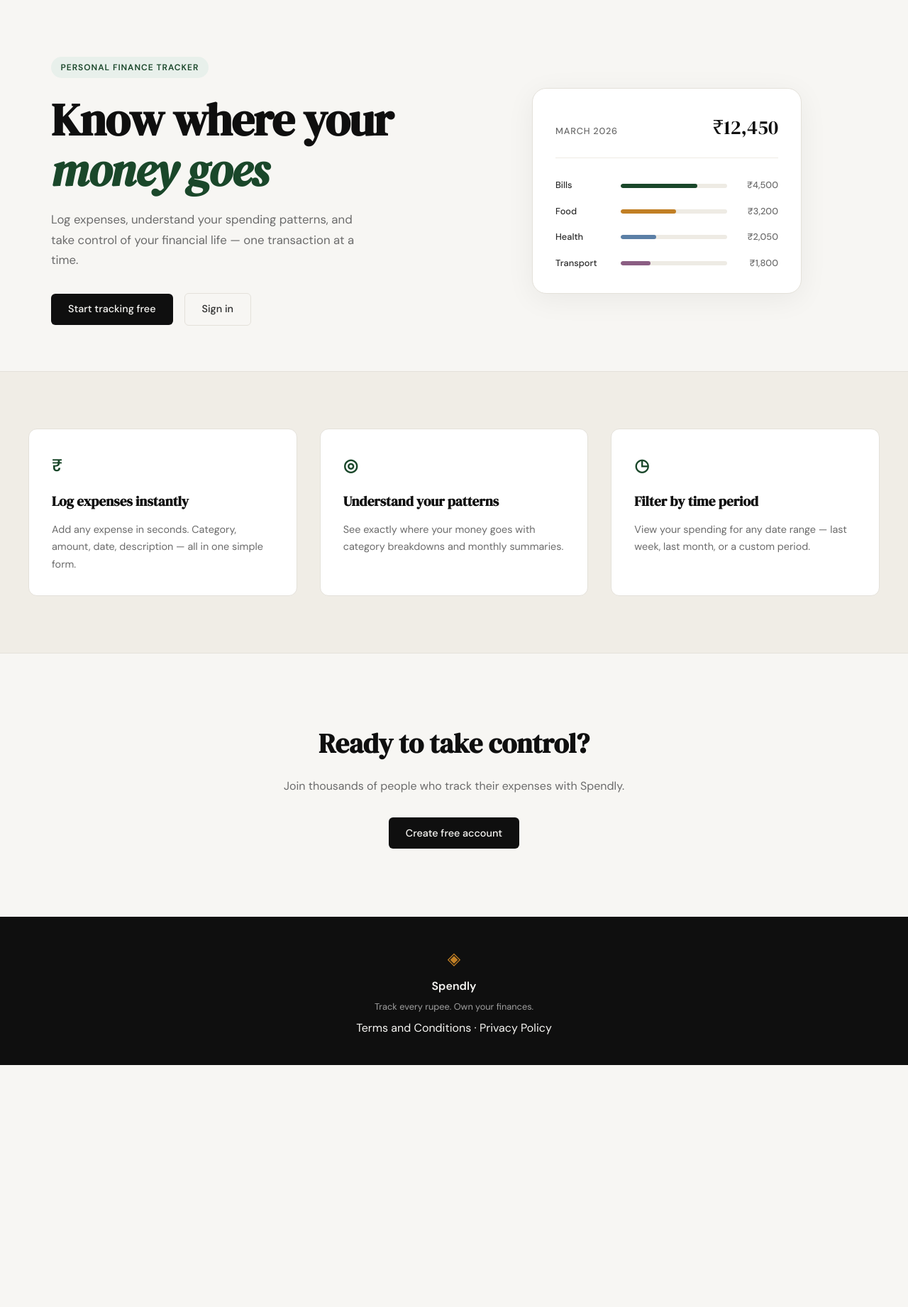
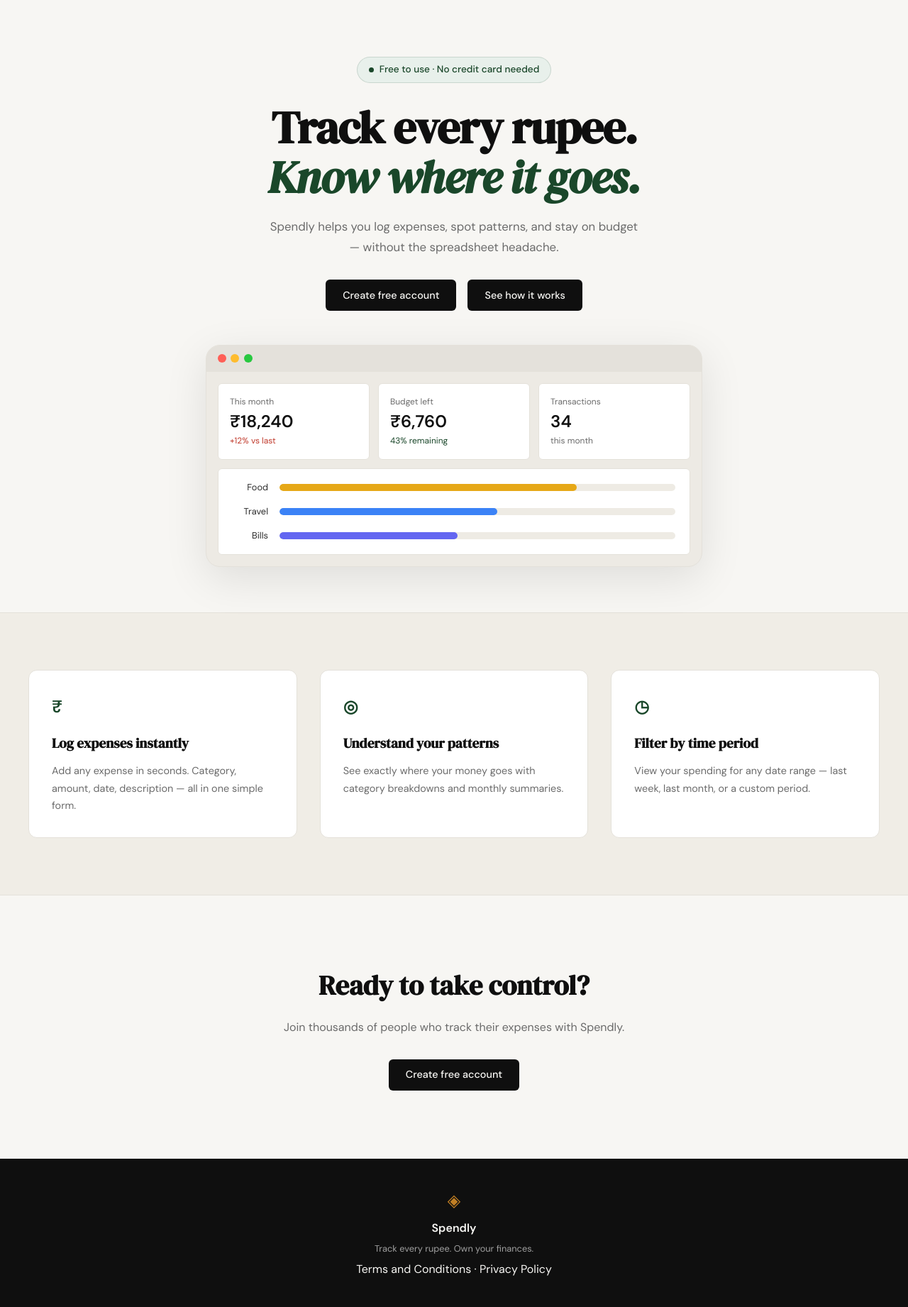
Before and after one commit to akshayjain-lgtm/Expense_tracker, a Flask app: page / in a window 1280 px wide. Shown: the part 61-1903 px from the top of the page at 71% size. Before the commit the page ends 1562 px from the top, so only its background shows below. Run offline with Flask 3, Linux system fonts and the light colour scheme.

Commit message:
landing: redesign hero section to match mockup

```diff
--- a/static/css/style.css
+++ b/static/css/style.css
@@ -125,25 +125,35 @@ a { color: inherit; text-decoration: none; }
 
 .hero {
     padding: 5rem 2rem 4rem;
-    display: grid;
-    grid-template-columns: 1fr 1fr;
-    gap: 4rem;
+    display: flex;
+    flex-direction: column;
     align-items: center;
-    max-width: var(--max-width);
+    text-align: center;
+    gap: 3rem;
+    max-width: 800px;
     margin: 0 auto;
 }
 
 .hero-badge {
-    display: inline-block;
+    display: inline-flex;
+    align-items: center;
+    gap: 0.5rem;
     background: var(--accent-light);
     color: var(--accent);
-    font-size: 0.75rem;
-    font-weight: 600;
-    letter-spacing: 0.08em;
-    text-transform: uppercase;
-    padding: 0.35rem 0.85rem;
+    font-size: 0.85rem;
+    font-weight: 500;
+    padding: 0.4rem 1rem;
     border-radius: 999px;
-    margin-bottom: 1.5rem;
+    margin-bottom: 1.75rem;
+    border: 1px solid rgba(26, 71, 42, 0.15);
+}
+
+.hero-badge-dot {
+    width: 7px;
+    height: 7px;
+    background: var(--accent);
+    border-radius: 50%;
+    flex-shrink: 0;
 }
 
 .hero-title {
@@ -160,101 +170,146 @@ a { color: inherit; text-decoration: none; }
     color: var(--accent);
 }
 
+.hero-title-accent {
+    display: block;
+    color: var(--accent);
+    font-style: italic;
+}
+
 .hero-subtitle {
     font-size: 1.05rem;
     color: var(--ink-muted);
     line-height: 1.7;
-    max-width: 460px;
-    margin-bottom: 2rem;
+    max-width: 520px;
+    margin: 0 auto 2rem;
 }
 
 .hero-actions {
     display: flex;
     gap: 1rem;
     align-items: center;
+    justify-content: center;
 }
 
 /* ------------------------------------------------------------------ */
-/* Mock card (hero visual)                                             */
+/* Browser mockup (hero visual)                                        */
 /* ------------------------------------------------------------------ */
 
 .hero-visual {
-    display: flex;
-    justify-content: center;
+    width: 100%;
+    max-width: 700px;
 }
 
-.mock-card {
-    background: var(--paper-card);
+.mock-browser {
+    background: #edeae4;
+    border-radius: var(--radius-lg);
     border: 1px solid var(--border);
-    border-radius: var(--radius-lg);
-    padding: 2rem;
-    width: 100%;
-    max-width: 380px;
-    box-shadow: 0 8px 40px rgba(0,0,0,0.06);
+    box-shadow: 0 16px 60px rgba(0,0,0,0.10);
+    overflow: hidden;
 }
 
-.mock-card-header {
+.mock-browser-bar {
+    padding: 0.75rem 1rem;
     display: flex;
-    justify-content: space-between;
-    align-items: baseline;
-    margin-bottom: 1.75rem;
-    padding-bottom: 1.25rem;
-    border-bottom: 1px solid var(--border-soft);
+    align-items: center;
+    gap: 0.4rem;
+    background: #e4e1db;
+    border-bottom: 1px solid var(--border);
 }
 
-.mock-label {
-    font-size: 0.8rem;
-    font-weight: 500;
-    color: var(--ink-muted);
-    text-transform: uppercase;
-    letter-spacing: 0.06em;
+.mock-dot {
+    width: 12px;
+    height: 12px;
+    border-radius: 50%;
+    flex-shrink: 0;
 }
 
-.mock-total {
-    font-family: var(--font-display);
-    font-size: 1.75rem;
-    color: var(--ink);
-}
+.mock-dot-red    { background: #ff5f57; }
+.mock-dot-yellow { background: #febc2e; }
+.mock-dot-green-mac { background: #28c840; }
 
-.mock-bars { display: flex; flex-direction: column; gap: 1rem; }
-
-.mock-bar-row {
-    display: grid;
-    grid-template-columns: 80px 1fr 60px;
-    align-items: center;
+.mock-browser-body {
+    padding: 1rem;
+    display: flex;
+    flex-direction: column;
     gap: 0.75rem;
 }
 
-.mock-cat {
-    font-size: 0.8rem;
-    font-weight: 500;
-    color: var(--ink-soft);
+.mock-stats {
+    display: grid;
+    grid-template-columns: repeat(3, 1fr);
+    gap: 0.75rem;
 }
 
-.mock-bar-track {
-    height: 6px;
+.mock-stat-card {
+    background: var(--paper-card);
+    border: 1px solid var(--border);
+    border-radius: var(--radius-sm);
+    padding: 1rem;
+    display: flex;
+    flex-direction: column;
+    gap: 0.2rem;
+    text-align: left;
+}
+
+.mock-stat-label {
+    font-size: 0.75rem;
+    color: var(--ink-muted);
+}
+
+.mock-stat-value {
+    font-size: 1.5rem;
+    font-weight: 700;
+    color: var(--ink);
+    line-height: 1.2;
+}
+
+.mock-stat-sub {
+    font-size: 0.75rem;
+    color: var(--ink-muted);
+}
+
+.mock-sub-danger  { color: var(--danger); }
+.mock-sub-success { color: var(--accent); }
+
+.mock-chart {
+    background: var(--paper-card);
+    border: 1px solid var(--border);
+    border-radius: var(--radius-sm);
+    padding: 1rem 1.25rem;
+    display: flex;
+    flex-direction: column;
+    gap: 0.85rem;
+}
+
+.mock-chart-row {
+    display: grid;
+    grid-template-columns: 50px 1fr;
+    align-items: center;
+    gap: 1rem;
+}
+
+.mock-chart-label {
+    font-size: 0.8rem;
+    color: var(--ink-soft);
+    text-align: right;
+}
+
+.mock-chart-track {
+    height: 10px;
     background: var(--border-soft);
     border-radius: 999px;
     overflow: hidden;
 }
 
-.mock-bar {
+.mock-chart-bar {
     height: 100%;
-    background: var(--accent);
     border-radius: 999px;
-    transition: width 0.6s ease;
 }
 
-.mock-bar-2 { background: var(--accent-2); }
-.mock-bar-3 { background: #5b7fa6; }
-.mock-bar-4 { background: #8b5e83; }
-
-.mock-amt {
-    font-size: 0.8rem;
-    font-weight: 500;
-    color: var(--ink-muted);
-    text-align: right;
-}
+.mock-bar-food   { background: #e6a817; }
+.mock-bar-travel { background: #3b82f6; }
+.mock-bar-bills  { background: #6366f1; }
 
 /* ------------------------------------------------------------------ */
 /* Buttons                                                             */
@@ -580,13 +635,6 @@ a { color: inherit; text-decoration: none; }
 /* ------------------------------------------------------------------ */
 
 @media (max-width: 900px) {
-    .hero {
-        grid-template-columns: 1fr;
-        text-align: center;
-    }
-
-    .hero-subtitle { max-width: 100%; }
-    .hero-actions { justify-content: center; }
     .hero-visual { display: none; }
 
     .features-inner { grid-template-columns: 1fr; }
--- a/templates/landing.html
+++ b/templates/landing.html
@@ -6,55 +6,67 @@
 
 <section class="hero">
     <div class="hero-inner">
-        <div class="hero-badge">Personal Finance Tracker</div>
+        <div class="hero-badge">
+            <span class="hero-badge-dot"></span>
+            Free to use · No credit card needed
+        </div>
         <h1 class="hero-title">
-            Know where your<br>
-            <em>money goes</em>
+            Track every rupee.<br>
+            <span class="hero-title-accent">Know where it goes.</span>
         </h1>
         <p class="hero-subtitle">
-            Log expenses, understand your spending patterns,
-            and take control of your financial life —
-            one transaction at a time.
+            Spendly helps you log expenses, spot patterns, and stay
+            on budget — without the spreadsheet headache.
         </p>
         <div class="hero-actions">
-            <a href="{{ url_for('register') }}" class="btn-primary">Start tracking free</a>
-            <a href="{{ url_for('login') }}" class="btn-ghost">Sign in</a>
+            <a href="{{ url_for('register') }}" class="btn-primary">Create free account</a>
+            <a href="#" class="btn-primary">See how it works</a>
         </div>
     </div>
     <div class="hero-visual">
-        <div class="mock-card">
-            <div class="mock-card-header">
-                <span class="mock-label">March 2026</span>
-                <span class="mock-total">₹12,450</span>
+        <div class="mock-browser">
+            <div class="mock-browser-bar">
+                <span class="mock-dot mock-dot-red"></span>
+                <span class="mock-dot mock-dot-yellow"></span>
+                <span class="mock-dot mock-dot-green-mac"></span>
             </div>
-            <div class="mock-bars">
-                <div class="mock-bar-row">
-                    <span class="mock-cat">Bills</span>
-                    <div class="mock-bar-track">
-                        <div class="mock-bar" style="width: 72%"></div>
+            <div class="mock-browser-body">
+                <div class="mock-stats">
+                    <div class="mock-stat-card">
+                        <span class="mock-stat-label">This month</span>
+                        <span class="mock-stat-value">₹18,240</span>
+                        <span class="mock-stat-sub mock-sub-danger">+12% vs last</span>
                     </div>
-                    <span class="mock-amt">₹4,500</span>
+                    <div class="mock-stat-card">
+                        <span class="mock-stat-label">Budget left</span>
+                        <span class="mock-stat-value">₹6,760</span>
+                        <span class="mock-stat-sub mock-sub-success">43% remaining</span>
+                    </div>
+                    <div class="mock-stat-card">
+                        <span class="mock-stat-label">Transactions</span>
+                        <span class="mock-stat-value">34</span>
+                        <span class="mock-stat-sub">this month</span>
+                    </div>
                 </div>
-                <div class="mock-bar-row">
-                    <span class="mock-cat">Food</span>
-                    <div class="mock-bar-track">
-                        <div class="mock-bar mock-bar-2" style="width: 52%"></div>
+                <div class="mock-chart">
+                    <div class="mock-chart-row">
+                        <span class="mock-chart-label">Food</span>
+                        <div class="mock-chart-track">
+                            <div class="mock-chart-bar mock-bar-food" style="width: 75%"></div>
+                        </div>
                     </div>
-                    <span class="mock-amt">₹3,200</span>
-                </div>
-                <div class="mock-bar-row">
-                    <span class="mock-cat">Health</span>
-                    <div class="mock-bar-track">
-                        <div class="mock-bar mock-bar-3" style="width: 33%"></div>
+                    <div class="mock-chart-row">
+                        <span class="mock-chart-label">Travel</span>
+                        <div class="mock-chart-track">
+                            <div class="mock-chart-bar mock-bar-travel" style="width: 55%"></div>
+                        </div>
                     </div>
-                    <span class="mock-amt">₹2,050</span>
-                </div>
-                <div class="mock-bar-row">
-                    <span class="mock-cat">Transport</span>
-                    <div class="mock-bar-track">
-                        <div class="mock-bar mock-bar-4" style="width: 28%"></div>
+                    <div class="mock-chart-row">
+                        <span class="mock-chart-label">Bills</span>
+                        <div class="mock-chart-track">
+                            <div class="mock-chart-bar mock-bar-bills" style="width: 45%"></div>
+                        </div>
                     </div>
-                    <span class="mock-amt">₹1,800</span>
                 </div>
             </div>
         </div>
```
Also changed, not shown: 1 other file.
